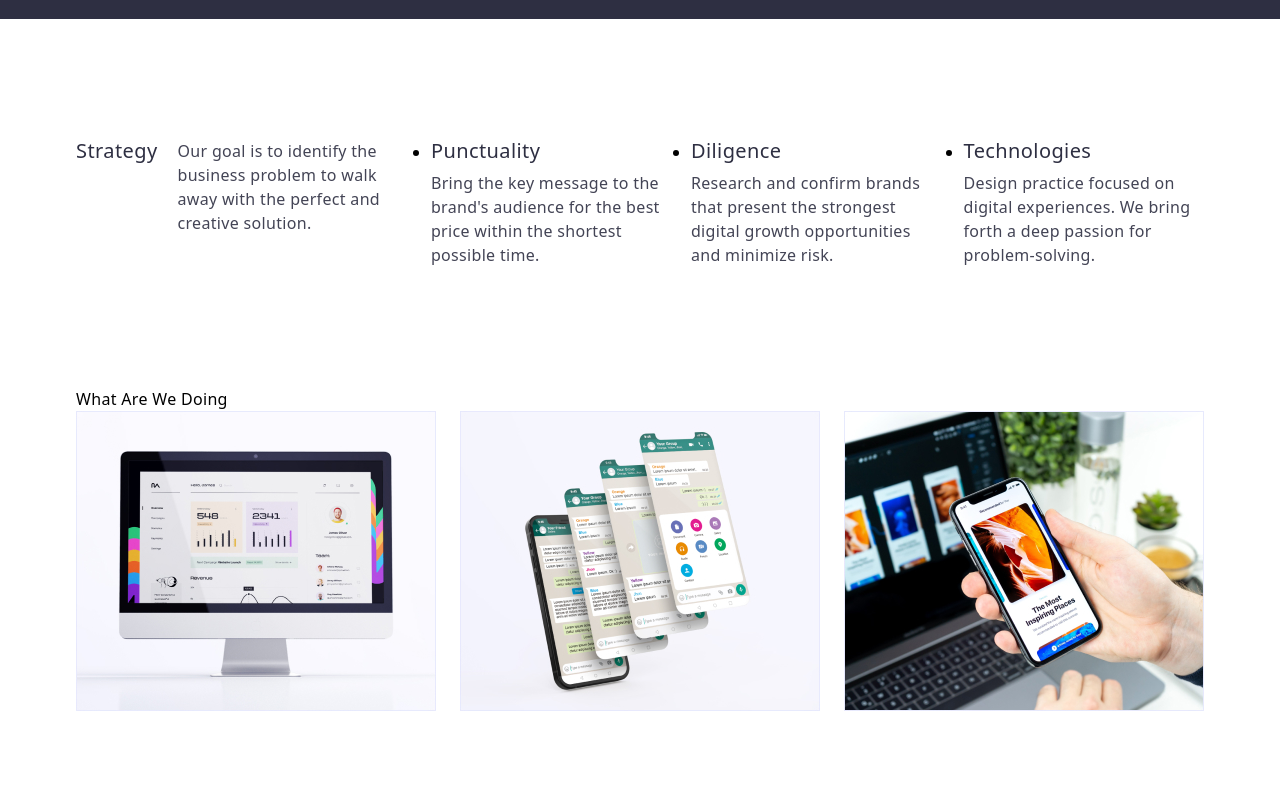
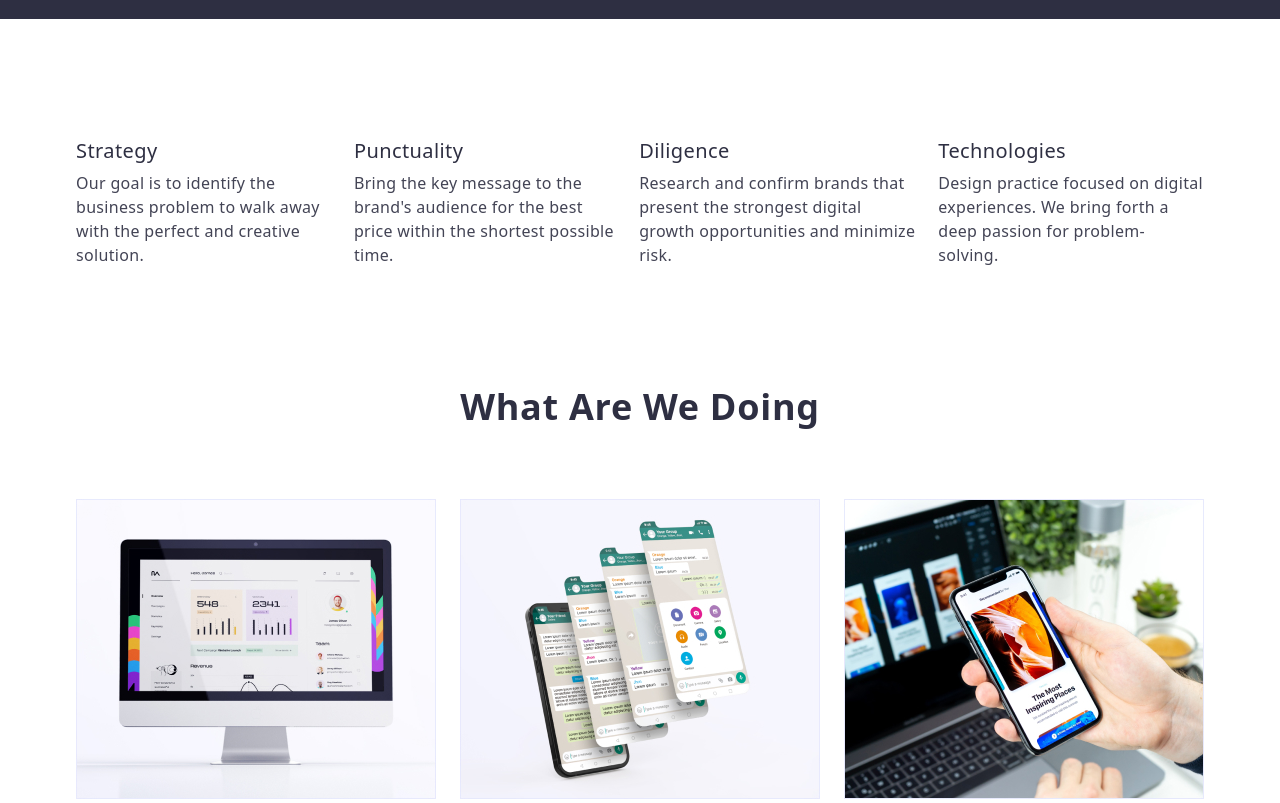
Before and after one commit to kareninacarado/goit-markup-hw-03, a plain HTML site: page index.html in a window 1280 px wide. Shown: the part 640-1443 px from the top of the page. Drawn offline with nearby package versions, Linux system fonts and the light colour scheme.

Commit message:
Homework 3 finalized

```diff
--- a/css/styles.css
+++ b/css/styles.css
@@ -1,5 +1,3 @@
-@import url("https://fonts.googleapis.com/css2?family=Raleway:wght@800&family=Roboto:wght@400;500;700;900&display=swap");
-
 :root {
     --iriscolor: #4d5ae5;
     --navyblue: #2e2f42;
--- a/index.html
+++ b/index.html
@@ -6,6 +6,7 @@
     <title>Homework 3</title>
         <!--CSS-->
     <link rel="stylesheet" href="./css/styles.css"/>
+    <link href="https://fonts.googleapis.com/css2?family=Raleway:wght@800&family=Roboto:wght@400;500;700;900&display=swap" rel="stylesheet"/>
     <link rel="stylesheet" href="https://cdnjs.cloudflare.com/ajax/libs/modern-normalize/2.0.0/modern-normalize.min.css"/>
 </head>
 <body>
@@ -54,7 +55,7 @@
     <!--section 2-->
     <section class="section features-section">
         <div class="container features-container">
-            <ul class="features-list lists>"
+            <ul class="features-list lists">
                <li class="features-item">
                     <h3 class="features-title titles">Strategy</h3>
                     <p class="features-bottom-text bottom-text">
@@ -88,7 +89,7 @@
 
     <!--section 3-->
     <section class="section section-no-top-padding">
-        <div class="container what-we-do-container>"
+        <div class="container what-we-do-container">
             <h2 class="what-we-do-title section-title">What Are We Doing</h2>
             <ul class="what-we-do-list lists">
                 <li class="what-we-do-item">
@@ -113,7 +114,7 @@
             <ul class="team-list lists">
                 <li class="team-item">
                     <img src="./images/our-team-1.jpg" alt="Mark Guerrero" width="264" height="260"/>
-                    <div class="card-content"
+                    <div class="card-content">
                         <h3 class="team-name titles">Mark Guerrero</h3>
                         <p class="team-bottom-text bottom-text">Product Designer</p>
                     </div>
--- a/portfolio.html
+++ b/portfolio.html
@@ -7,10 +7,13 @@
    <!--Fonts-->
        <!--CSS-->
    <link rel="stylesheet" href="./css/styles.css"/>
+   <link href="https://fonts.googleapis.com/css2?family=Raleway:wght@800&family=Roboto:wght@400;500;700;900&display=swap" rel="stylesheet"/>
    <link rel="stylesheet" href="https://cdnjs.cloudflare.com/ajax/libs/modern-normalize/2.0.0/modern-normalize.min.css"/>
 </head>
 <body>
     <!-- header part-->
+    <body>
+    <!--header part-->
     <header class="header header-container">
         <div class="container header-container">
          <!--navigation part-->
@@ -21,14 +24,11 @@
 
         <ul class="header-lists lists">
             <li class="header-item">
-           <Studio class="header-link lists" href="./index.html">Studio</a>
-       </li>
+                <a class="header-link lists" href="./index.html">Studio</a></li>
             <li class="header-item">
-           <a class="header-link lists current" href="./portfolio.html">Portfolio</a>
-       </li>
+                <a class="header-link lists current" href="./portfolio.html">Portfolio</a></li>
             <li class="header-item">
-           <a class="header-link lists" href="#">Contacts</a>
-       </li>
+                <a class="header-link lists" href="#">Contacts</a></li>
         </ul>
     </nav>
 
```
Lines whose indentation alone changed are shown as unchanged.
